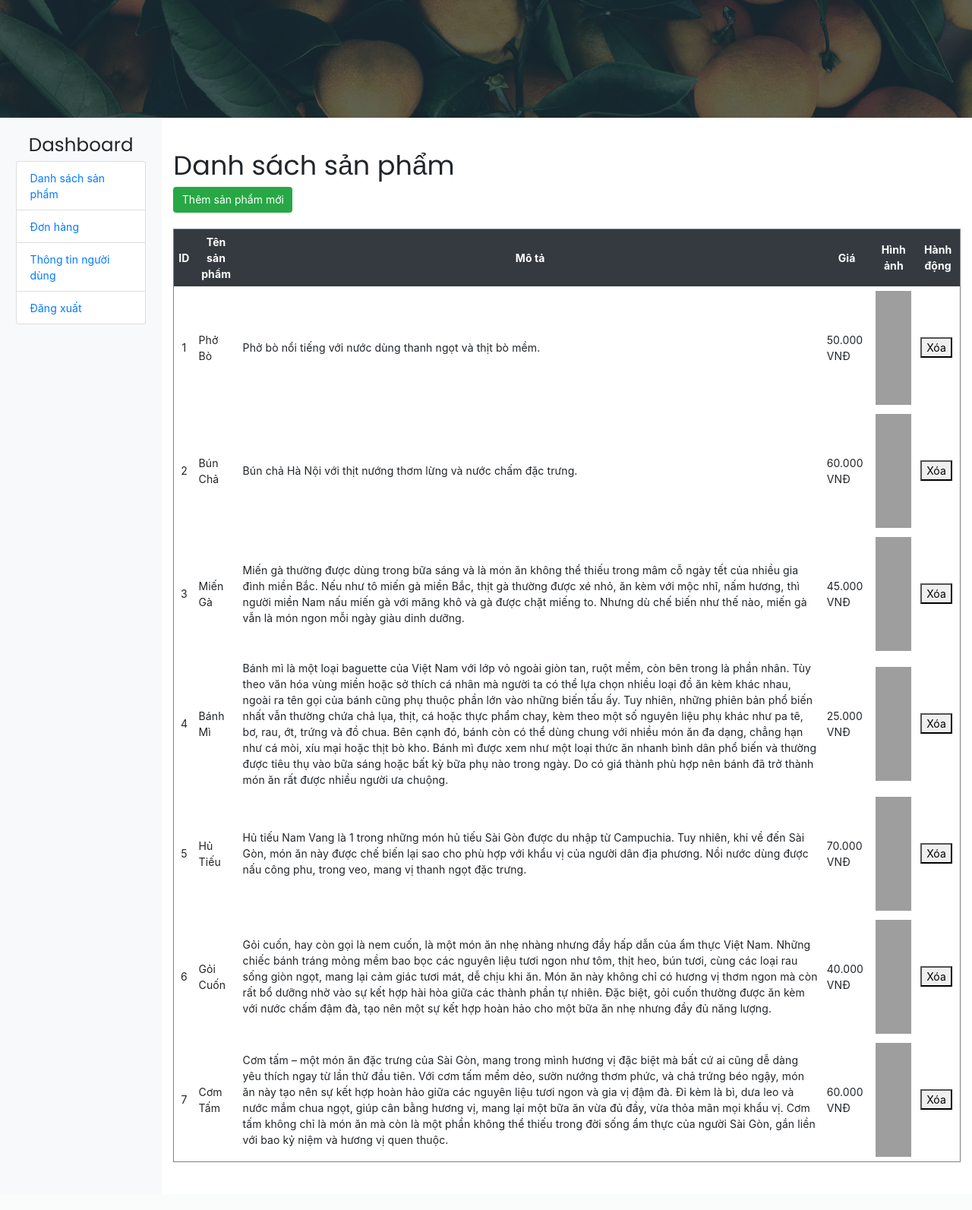
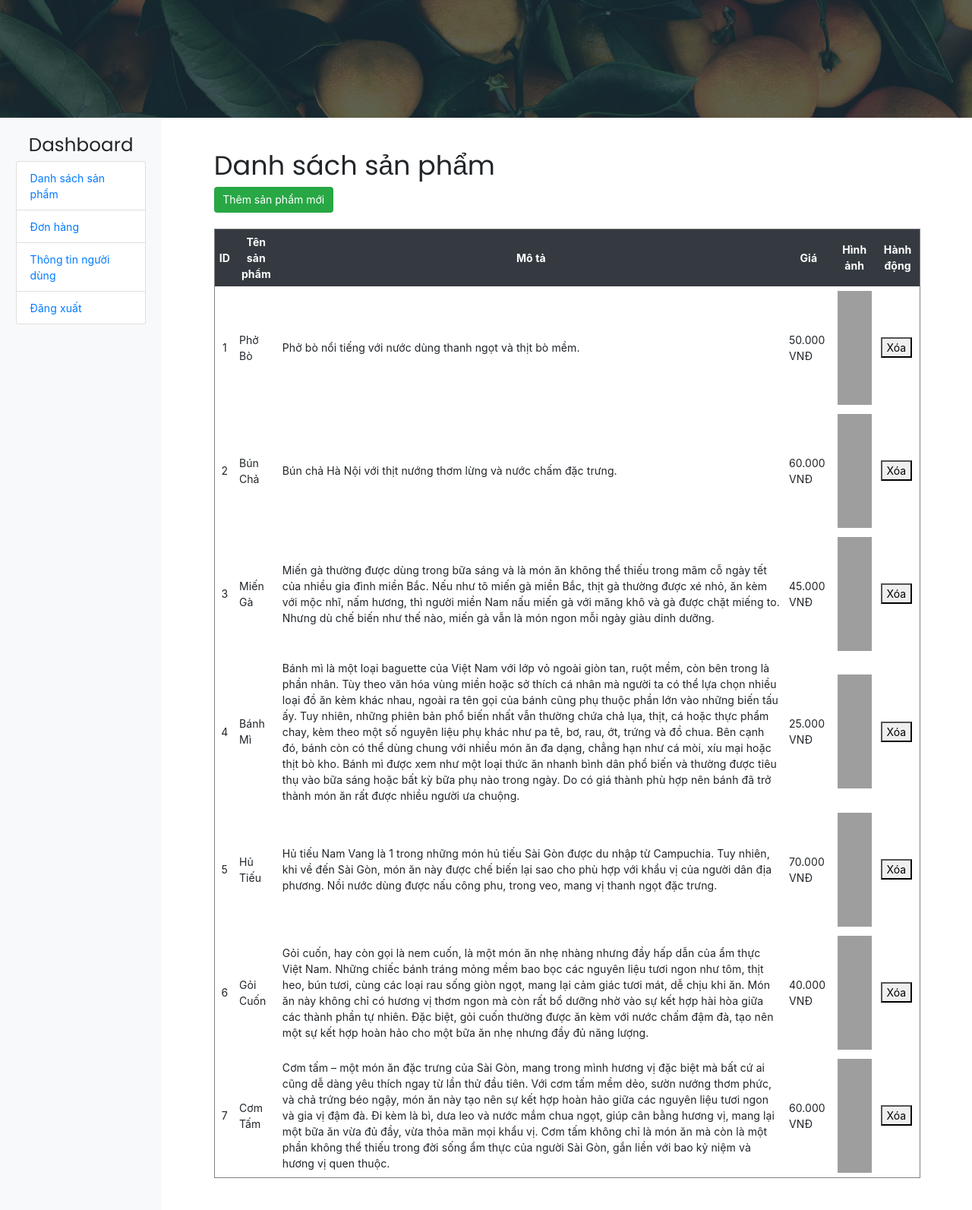
Before and after one commit to nguyenminhquy/WEB-ASSIGNMENT, a PHP site: page /admin_view/pages/product_list.php in a window 1280 px wide. Shown: the part 645-2238 px from the top of the page at 76% size. Before the commit the page ends 2175 px from the top, so only its background shows below. Run offline with PHP 8.4, Linux system fonts and the light colour scheme; data comes from the database, SQL or seed files in the repository; grey boxes are pictures that could not be loaded.

Commit message:
Update code for index

```diff
--- a/admin_view/pages/index.php
+++ b/admin_view/pages/index.php
@@ -159,7 +159,9 @@ $products_last_insert = ($result_products_last_insert->num_rows > 0)
     });
     </script>
     <div class="col-md-3 bg-light p-4">
-        <h3 class="text-center">Dashboard</h3>
+        <a href="index.php" class="text-decoration-none">
+            <h3 class="text-center">Dashboard</h3>
+        </a>
         <ul class="list-group">
             <!-- Danh sách sản phẩm -->
             <li class="list-group-item">
@@ -248,7 +250,7 @@ $products_last_insert = ($result_products_last_insert->num_rows > 0)
                 echo "<div>";
                 echo "<strong>Sản phẩm mới nhất:</strong><br>";
                 echo "<p>Tên: " . $products_last_insert['name'] . "</p>";
-                echo "<p>Giá: " . $products_last_insert['price'] . "</p>";
+                echo "<p>Giá: " . number_format($products_last_insert['price'], 0, ',', '.') . " VNĐ</p>";
                 echo "<p>Ngày thêm: " . $products_last_insert['created_at'] . "</p>";
                 echo "</div>";
             } else {
--- a/admin_view/pages/product_list.php
+++ b/admin_view/pages/product_list.php
@@ -127,7 +127,7 @@ include "../config/connect_db.php"
                     </li>
                 </ul>
             </div>
-            <div class="container col-md-10 my-5">
+            <div class="container col-md-9 my-5">
                 <div class="justify-content-between align-items-center mb-4">
                     <h1>Danh sách sản phẩm</h1>
                     <button id="create-new" onclick="window.location.href='add_product.php'" class="btn btn-success">Thêm sản phẩm mới</button>
```
